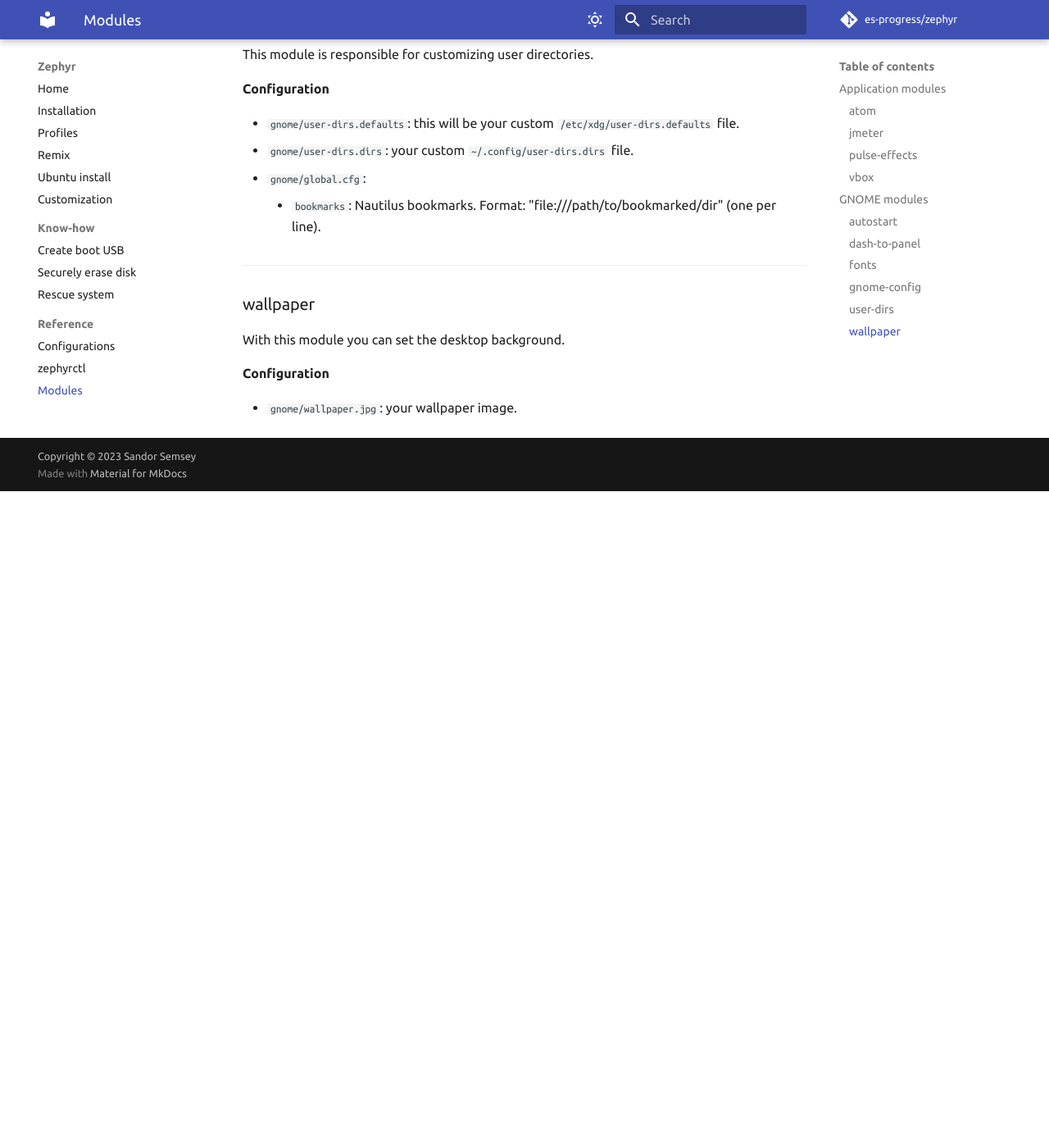
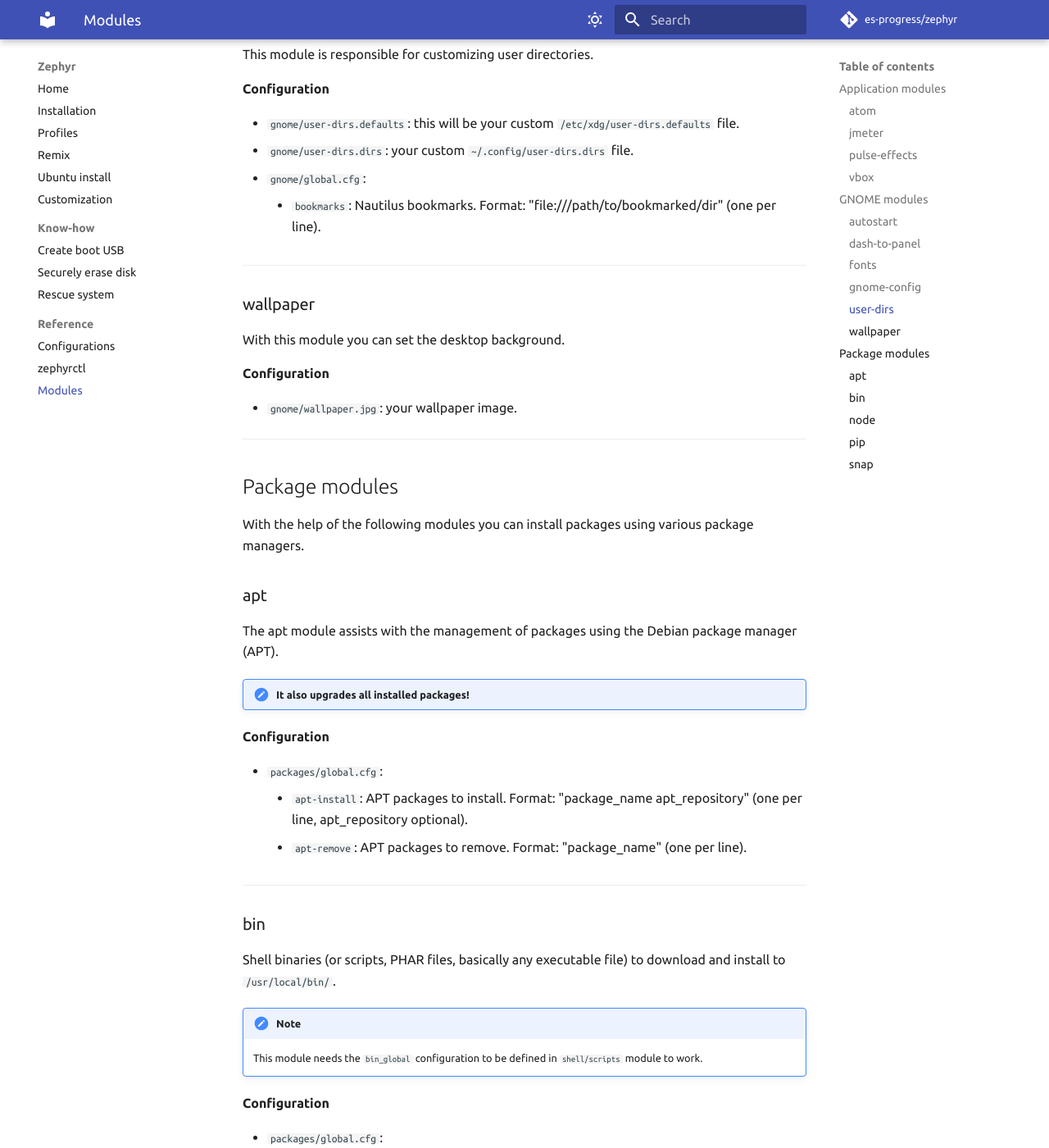
Before and after one commit to es-progress/zephyr, an MkDocs documentation site: the page built from docs/reference/modules.md, in a window 1280 px wide and 1400 px high, scrolled down 3535 px. Shown: the whole window at 82% size. Built offline with MkDocs 1.6.1 and Material for MkDocs 9.7.7, drawn with Linux system fonts in a browser that asks for light colours; emoji names are drawn with the system emoji font; comment, search, counter and statistics services are not loaded; before the commit the page ends 4134 px from its top, so only the background shows below that; some of the changed text lies outside the part shown.

Commit message:
docs/reference/modules: packages

```diff
--- a/docs/reference/modules.md
+++ b/docs/reference/modules.md
@@ -150,3 +150,74 @@ With this module you can set the desktop background.
 **Configuration**
 
 -   `gnome/wallpaper.jpg`: your wallpaper image.
+
+---
+
+## Package modules
+
+With the help of the following modules you can install packages using various package managers.
+
+### apt
+
+The apt module assists with the management of packages using the Debian package manager (APT).
+
+!!! note "It also upgrades all installed packages!"
+
+**Configuration**
+
+-   `packages/global.cfg`:
+    -   `apt-install`: APT packages to install. Format: "package_name apt_repository" (one per line, apt_repository optional).
+    -   `apt-remove`: APT packages to remove. Format: "package_name" (one per line).
+
+---
+
+### bin
+
+Shell binaries (or scripts, PHAR files, basically any executable file) to download and install to `/usr/local/bin/`.
+
+!!! note
+
+    This module needs the `bin_global` configuration to be defined in `shell/scripts` module to work.
+
+**Configuration**
+
+-   `packages/global.cfg`:
+    -   `bin`: shell binaries to install. Format: "Name URL SHA256SUM" (one per line, SHA256SUM optional).
+
+---
+
+### node
+
+With the node module you can install Node.js packages.
+
+!!! note "It will also install nodejs and npm if not already installed."
+
+**Configuration**
+
+-   `packages/global.cfg`:
+    -   `node`: Node modules to install. Format: "package_name" (one per line).
+
+---
+
+### pip
+
+This module is used to manage Python packages installed via pip.
+
+!!! note "It will install pip if not installed."
+
+**Configuration**
+
+-   `packages/pip.global`: pip requirements file.
+
+---
+
+### snap
+
+The snap module assists with installing Snap packages.
+
+!!! note "It will install snapd if not installed and purge old revisions of installed snaps."
+
+**Configuration**
+
+-   `packages/global.cfg`:
+    -   `snap`: snaps to install. Format: "snap_name install_mode" (one per line, install_mode optional, e.g. "classic").
```
Also changed, not shown: 1 other file.
